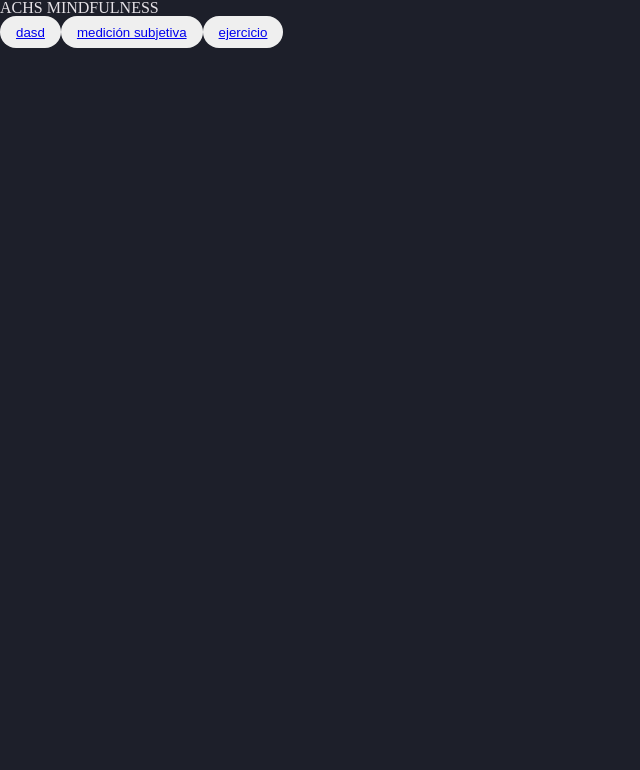
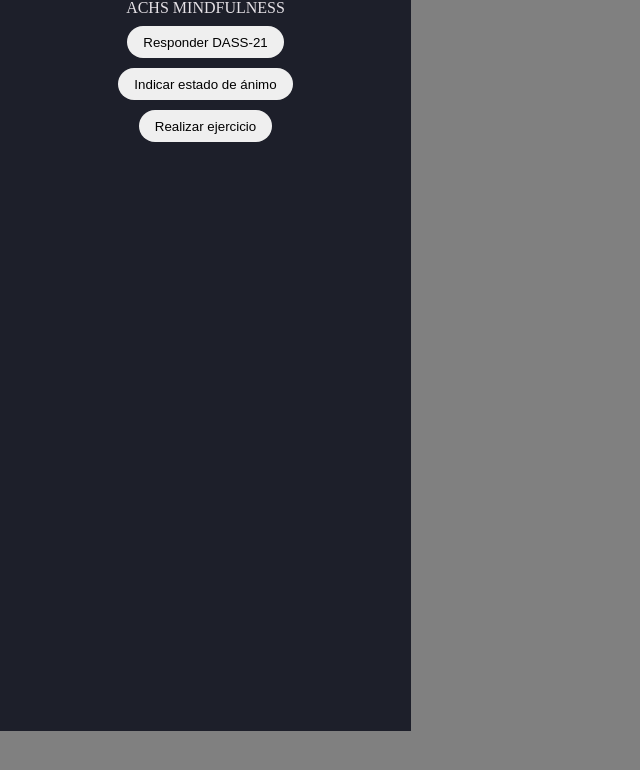
Before and after one commit to alavado/achs-mindfulness, a React (Create React App) app: page / in a window 1280 px wide. Shown: the top 770 px of the page, without its empty margins (0-640 px from the left). Built offline with nearby package versions, Linux system fonts and the light colour scheme.

Commit message:
agrega estilos a pagina principal

```diff
--- a/src/components/App/App.css
+++ b/src/components/App/App.css
@@ -1,6 +1,6 @@
 body {
-  background: #1D1F2A;
   color: #E5E1E6;
+  background: gray;
 }
 
 * {
@@ -20,3 +20,9 @@
 button:focus {
   outline: none;
 }
+
+#contenedor-app {
+  background: #1D1F2A;
+  height: 731px;
+  width: 411px;
+}
--- a/src/components/App/App.js
+++ b/src/components/App/App.js
@@ -9,6 +9,7 @@
 
 function App() {
   return (
+    <div id="contenedor-app">
       <Switch>
         <Route exact path="/" component={Principal} />
         <Route exact path="/dass21" component={Dass21} />
@@ -16,6 +17,7 @@
         <Route exact path="/ejercicios" component={SeleccionEjercicio} />
         <Route exact path="/otras" component={Otras} />
       </Switch>
+    </div>
   );
 }
 
--- a/src/components/Principal/Principal.css
+++ b/src/components/Principal/Principal.css
@@ -0,0 +1,9 @@
+#contenedor-principal {
+  display: flex;
+  flex-direction: column;
+  align-items: center;
+}
+
+#contenedor-principal button {
+  margin-top: 10px;
+}
--- a/src/components/Principal/Principal.js
+++ b/src/components/Principal/Principal.js
@@ -1,14 +1,18 @@
 import React from 'react'
-import { Link } from 'react-router-dom'
+import { useHistory } from 'react-router-dom'
 import './Principal.css'
 
 const Principal = () => {
+
+  const history = useHistory()
+  const navegar = path => () => history.push(path)
+
   return (
-    <div>
+    <div id="contenedor-principal">
       <div>ACHS MINDFULNESS</div>
-      <button><Link to="/dass21">dasd</Link></button>
-      <button><Link to="/subjetiva">medición subjetiva</Link></button>
-      <button><Link to="/ejercicios">ejercicio</Link></button>
+      <button onClick={navegar('/dass21')}>Responder DASS-21</button>
+      <button onClick={navegar('/subjetiva')}>Indicar estado de ánimo</button>
+      <button onClick={navegar('/ejercicios')}>Realizar ejercicio</button>
     </div>
   )
 }
```
Also changed, not shown: 1 other file (tests, documents, lock files or other folders). Lines whose indentation alone changed are shown as unchanged.
